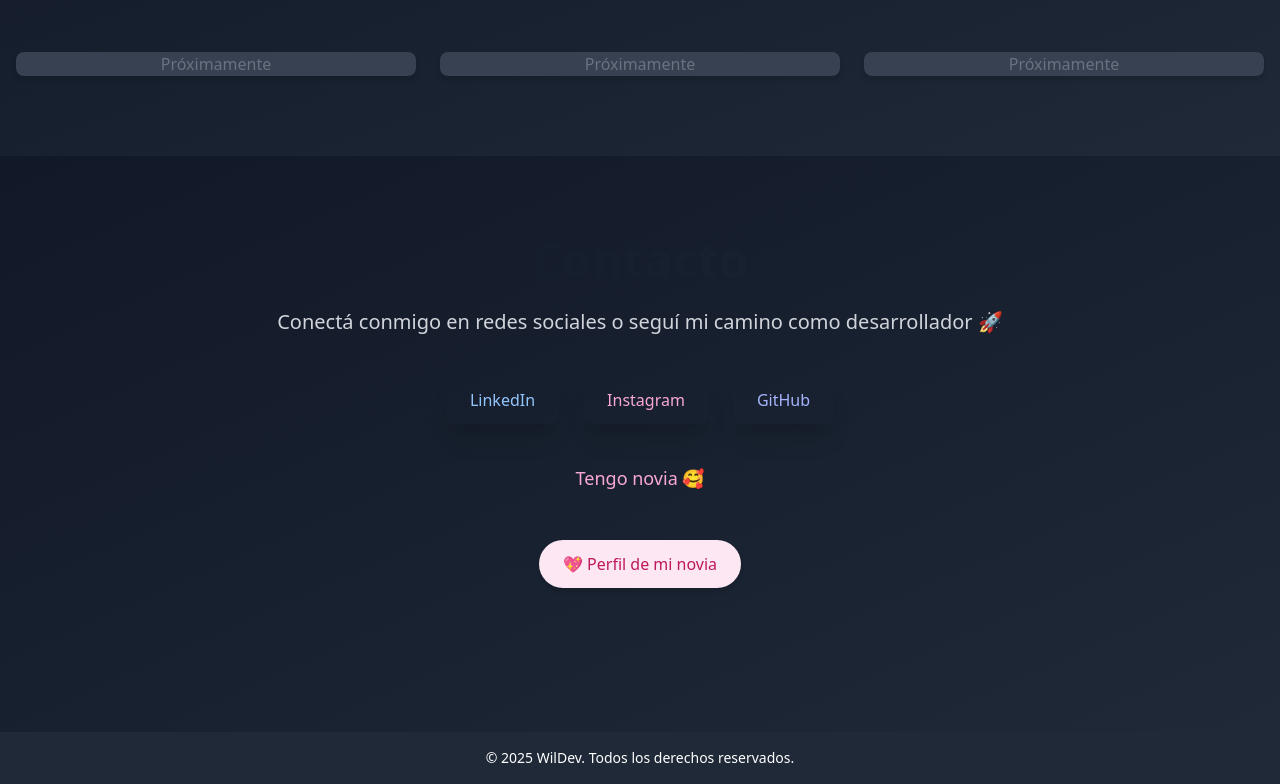
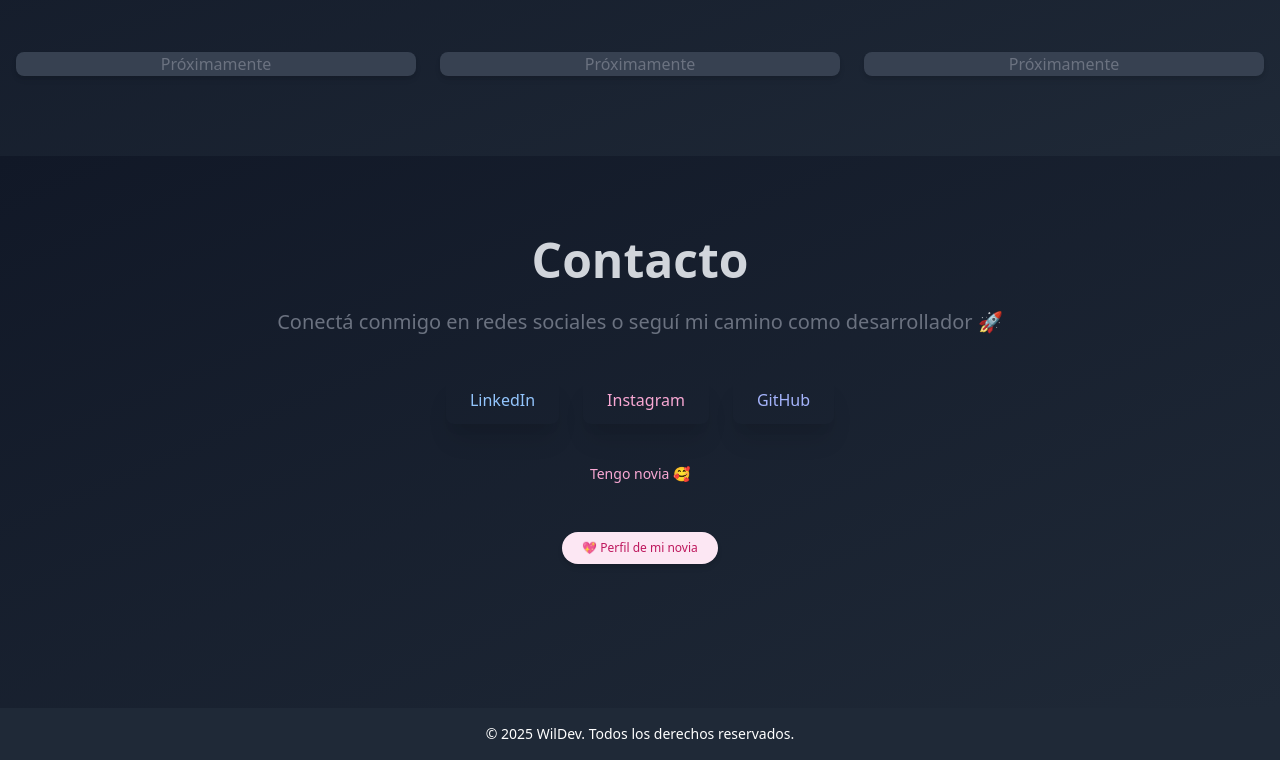
Before and after one commit to WildoFari/My-personal-page, a Next.js app: page / in a window 1280 px wide. Shown: the part 3482-4266 px from the top of the page. After the commit the page ends 4242 px from the top, so only its background shows below. Built offline with nearby package versions, Linux system fonts and the light colour scheme.

Commit message:
more edits in contacts

```diff
--- a/src/sections/Contact.tsx
+++ b/src/sections/Contact.tsx
@@ -2,10 +2,10 @@ export default function Contact() {
     return (
         <section id="contact" className="py-20 bg-gradient-to-br from-gray-900 to-gray-800 text-white">
             <div className="container mx-auto px-4 text-center">
-                <h2 className="text-5xl font-extrabold mb-6 text-transparent bg-clip-text bg-gradient-to-r from-teal-400 to-blue-500 animate-pulse">
+                <h2 className="text-5xl font-extrabold mb-6 text-gray-300 hover:text-white cursor-default bg-clip-text bg-gradient-to-r from-teal-400 to-blue-500 ">
                     Contacto
                 </h2>
-                <p className="text-xl mb-10 text-gray-300">
+                <p className="text-xl mb-10 hover:text-white text-gray-500 cursor-default">
                     Conectá conmigo en redes sociales o seguí mi camino como desarrollador 🚀
                 </p>
 
@@ -41,7 +41,7 @@ export default function Contact() {
                     </a>
                 </div>
 
-                <p className="text-lg mb-12 text-pink-300 font-medium mt-10">
+                <p className="text-sm mb-12 cursor-default text-pink-300 font-normal mt-10">
                     Tengo novia 🥰
                 </p>
 
@@ -49,7 +49,7 @@ export default function Contact() {
                     href="https://www.instagram.com/liz_fonseca18?igsh=MTRrNnp4dDludXg0dw=="
                     target="_blank"
                     rel="noopener noreferrer"
-                    className="inline-block mb-16 px-6 py-3 bg-pink-100 text-pink-700 rounded-full shadow-md hover:bg-pink-200 transition duration-300"
+                    className="inline-block mb-16 px-5 py-2 bg-pink-100 text-pink-700 text-xs rounded-full shadow-md hover:bg-pink-200 transition duration-300"
                 >
                     💖 Perfil de mi novia
                 </a>
```
